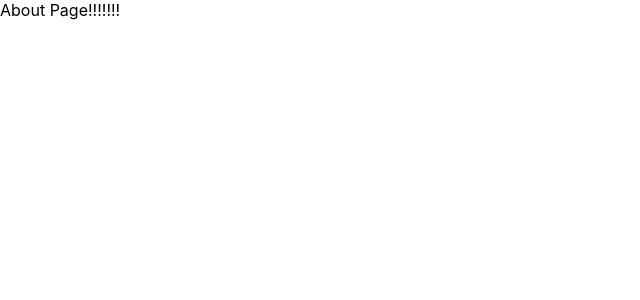
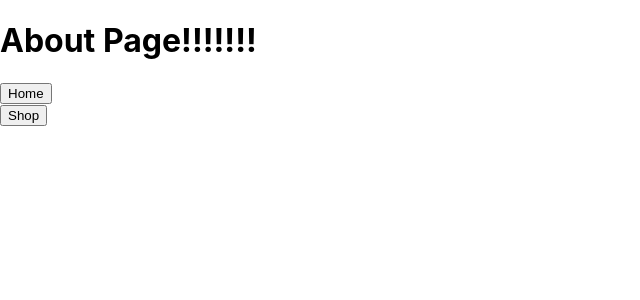
Before and after one commit to SalamanderCtesiphon/e-commerce-react-app, a React (Create React App) app: page /about in a window 1280 px wide. Shown: the top 300 px of the page, without its empty margins (0-640 px from the left). Built offline with nearby package versions, Linux system fonts and the light colour scheme.

Commit message:
linked all the pages together and tested the links

```diff
--- a/src/About.js
+++ b/src/About.js
@@ -2,7 +2,15 @@ import React from 'react'
 
 function About() {
   return (
-    <div>About Page!!!!!!!</div>
+    <div>
+      <h1>About Page!!!!!!!</h1>
+      <form action="/">
+          <button type="submit">Home</button>
+      </form>
+      <form action="/shop">
+          <button type="submit">Shop</button>
+      </form>
+    </div>
   )
 }
 
```
